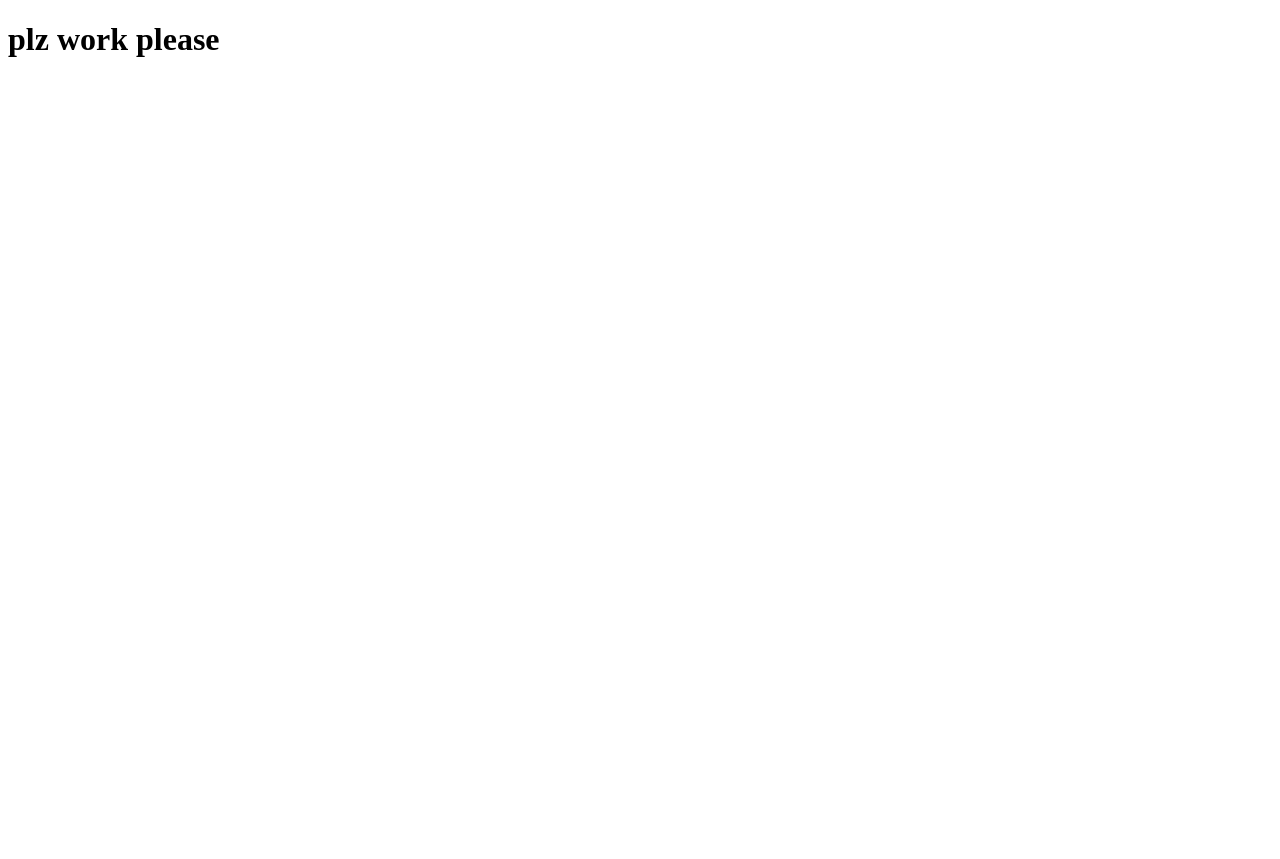
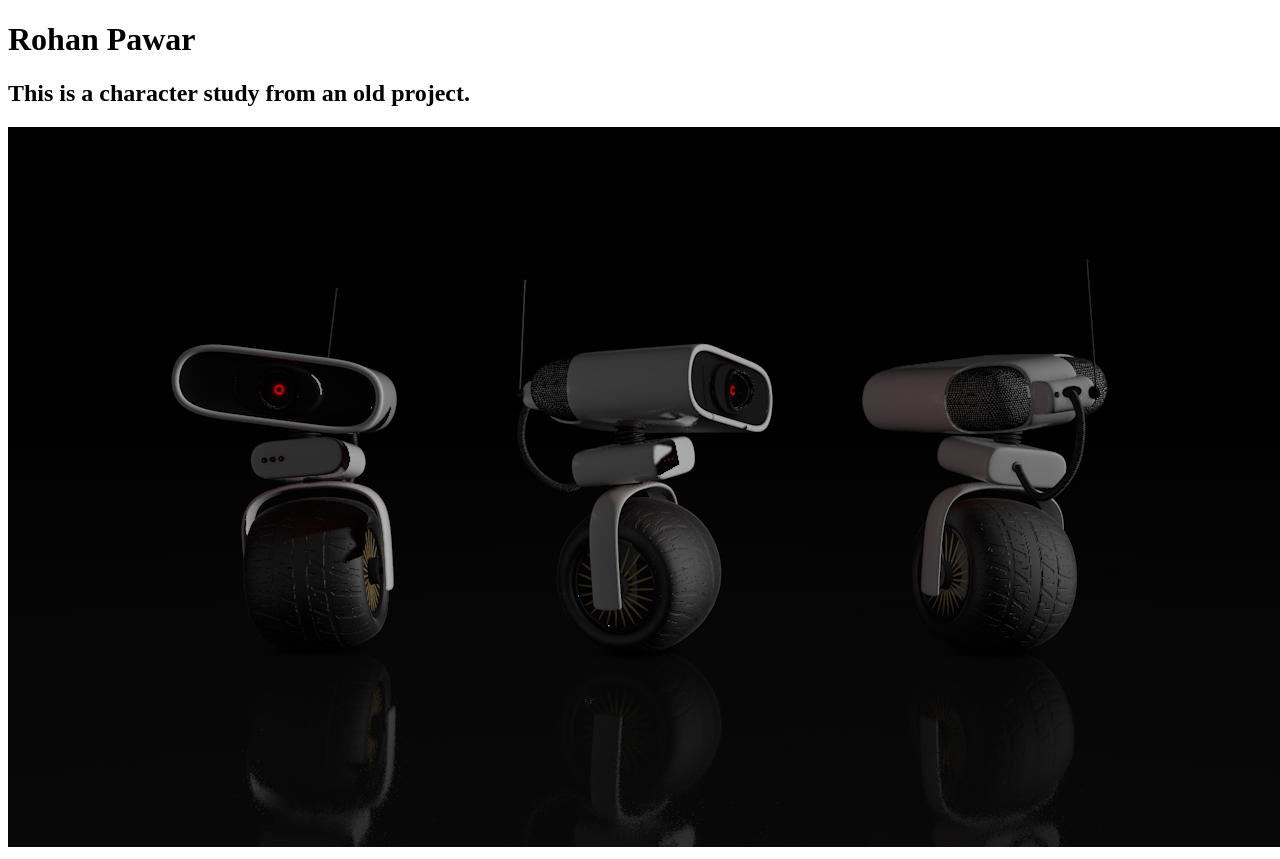
Before and after one commit to PawarRohan/PawarRohan.github.io, a plain HTML site: page index.html in a window 1280 px wide. Before the commit the page ends 800 px from the top, so only its background shows below. Drawn offline with Linux system fonts and the light colour scheme.

Commit message:
updated index

```diff
--- a/index.html
+++ b/index.html
@@ -4,9 +4,12 @@
     <meta charset="UTF-8">
     <meta name="viewport" content="width=device-width, initial-scale=1.0">
     <meta http-equiv="X-UA-Compatible" content="ie=edge">
-    <title>Document</title>
+    <title>Week 2 thursday exercise</title>
+    <link rel="stylesheet" href="/css/css.css">
 </head>
 <body>
-    <h1>plz work please</h1>
+    <h1>Rohan Pawar</h1>
+    <h2>This is a character study from an old project.</h2>
+    <img src="/media/character-studies.jpg">
 </body>
 </html>
```
